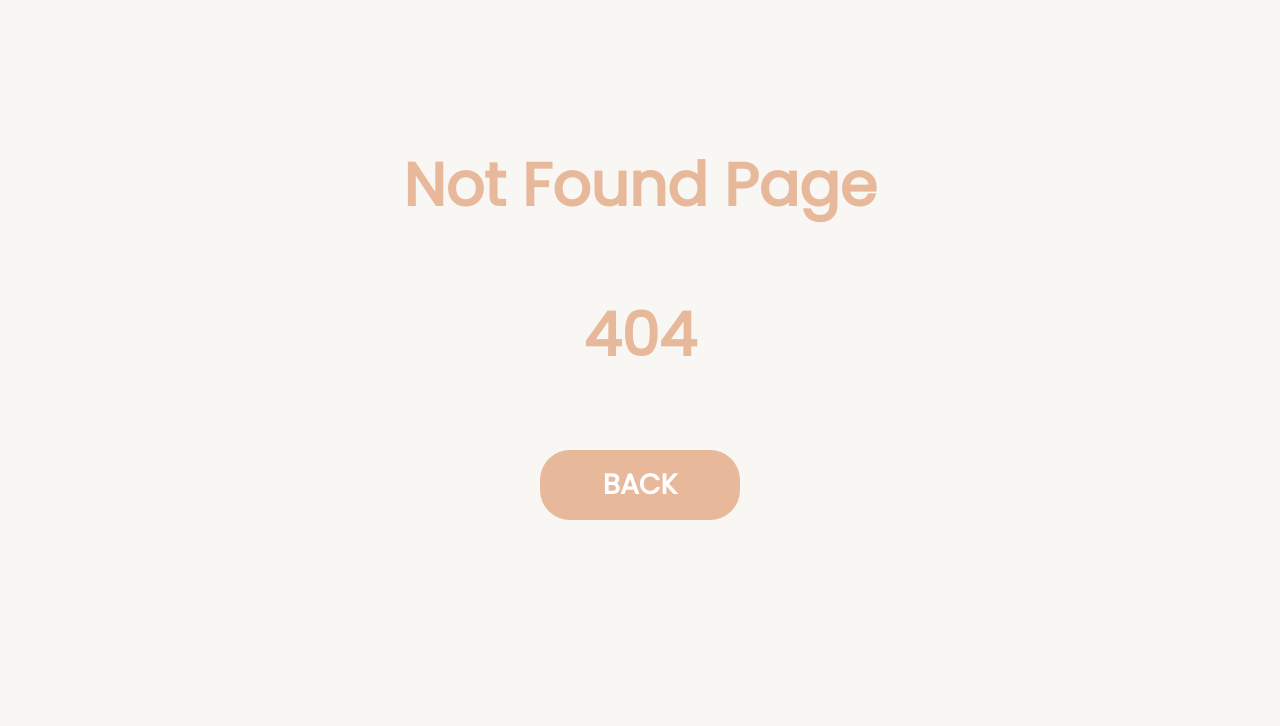
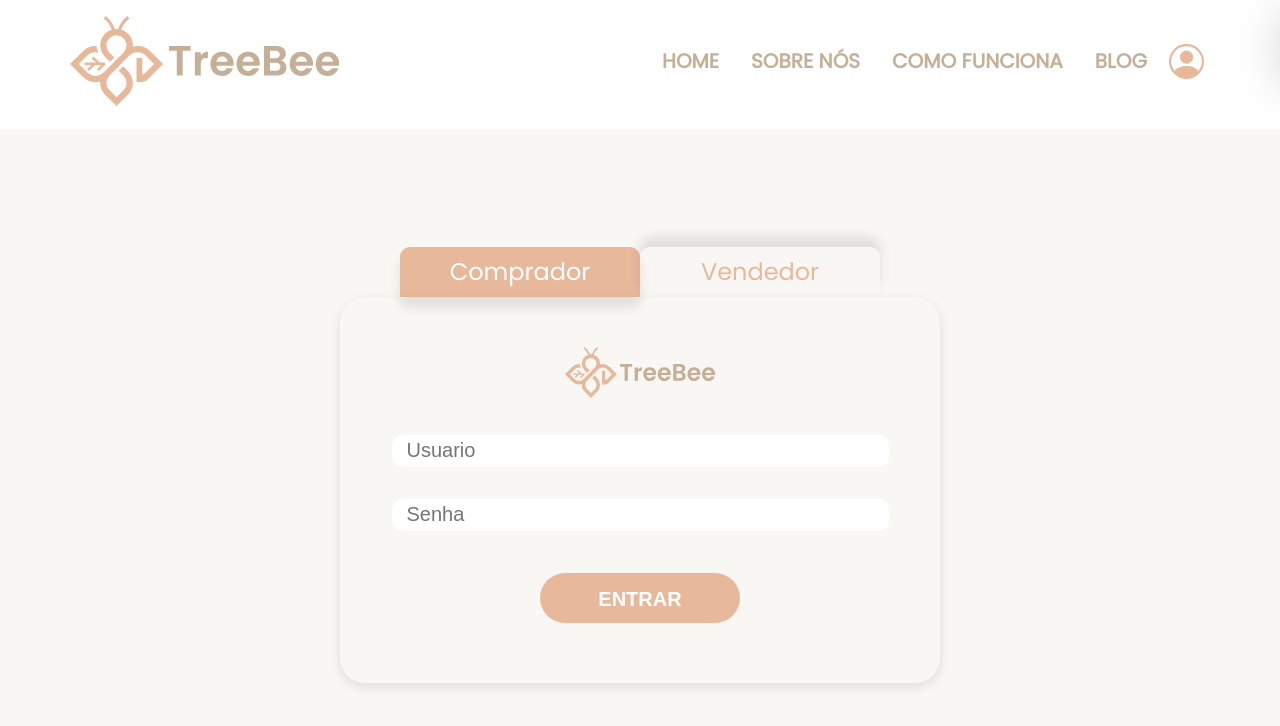
Before and after one commit to miguel-title/livestreaming-ecommerce, a React (Create React App) app: page /login in a window 1280 px wide. Before the commit this address had no page. Shown: the top 726 px of the page. Built offline with nearby package versions, Linux system fonts and the light colour scheme.

Commit message:
add login screen

```diff
--- a/src/routes/index.tsx
+++ b/src/routes/index.tsx
@@ -160,6 +160,12 @@ const routes: RouteItem[] = [
     component: lazy(() => import("../views/vendor")),
     type: 1,
   },
+
+  {
+    exact: true,
+    path: "/login",
+    component: lazy(() => import("../views/login")),
+  },
 ];
 
 export default routes;
--- a/src/views/header/index.tsx
+++ b/src/views/header/index.tsx
@@ -77,7 +77,7 @@ export default function index() {
           <UserAction>
             {/* <BroadcastButton></BroadcastButton> */}
 
-            <Link to="/">
+            <Link to="/login">
               <UserButton>
                 <svg
                   xmlns="http://www.w3.org/2000/svg"
--- /dev/null
+++ b/src/views/login/index.style.tsx
@@ -0,0 +1,142 @@
+import styled from "styled-components";
+
+export const LoginWrapper = styled.div`
+  height: calc(100vh - 130px);
+  background: #c5b0971a;
+  margin-top: 130px;
+
+  display: flex;
+  align-items: center;
+  justify-content: center;
+`;
+
+export const LoginWidgetContainer = styled.div`
+  width: 600px;
+  justify-content: center;
+  align-items: center;
+  display: flex;
+  flex-direction: column;
+
+  @media (max-width: 768px) {
+    width: 450px;
+  }
+
+  @media (max-width: 526px) {
+    width: 350px;
+  }
+`;
+
+export const TabContainer = styled.div`
+  display: flex;
+
+  width: 80%;
+  height: 50px;
+  font-size: 24px;
+
+  @media (max-width: 526px) {
+    font-size: 18px;
+    height: 40px;
+  }
+`;
+
+export const TabPart = styled.div`
+  width: 50%;
+  height: 100%;
+
+  text-align: center;
+  border-radius: 10px 10px 0 0;
+  box-shadow: rgb(0 0 0 / 10%) 0 -10px 12px;
+
+  line-height: 50px;
+  color: #e8b89b;
+
+  &.isSelected {
+    color: white;
+    background-color: #e8b89b;
+
+    box-shadow: rgb(0 0 0 / 10%) 0 10px 12px;
+  }
+
+  @media (max-width: 526px) {
+    line-height: 40px;
+  }
+`;
+
+export const LoginPart = styled.form`
+  width: 100%;
+  box-shadow: rgb(0 0 0 / 10%) 0 4px 12px;
+
+  border-radius: 25px;
+
+  display: flex;
+  flex-direction: column;
+  align-items: center;
+`;
+
+export const LogoPart = styled.img``;
+
+export const InputPart = styled.input`
+  background: #ffffff;
+  border-radius: 10px;
+  padding-left: 15px;
+
+  font-size: 20px;
+  width: 100%;
+  border: none;
+  height: 30px;
+`;
+
+export const LogoContainer = styled.div`
+  width: 150px;
+
+  margin-bottom: 30px;
+`;
+
+export const SubmitButtonContainer = styled.div`
+  width: 200px;
+
+  .submit {
+    text-transform: uppercase;
+    color: #ffffff;
+    background-color: #e8b89b;
+    width: 100%;
+    border-radius: 30px;
+    border: none;
+    text-align: center;
+    margin: auto;
+
+    height: 50px;
+
+    font-size: 20px;
+
+    line-height: 50px;
+    font-weight: 600;
+
+    cursor: pointer;
+
+    margin-top: 10px;
+    margin-bottom: 10px;
+
+    @media (max-width: 992px) {
+      width: 90%;
+    }
+
+    @media (max-width: 768px) {
+      font-size: 15px;
+    }
+
+    @media (max-width: 500px) {
+      font-size: 12px;
+    }
+  }
+`;
+
+export const ContentPart = styled.div`
+  width: 80%;
+
+  display: flex;
+  flex-direction: column;
+  align-items: center;
+
+  padding: 50px 0;
+`;
--- /dev/null
+++ b/src/views/login/index.tsx
@@ -0,0 +1,149 @@
+import React, { useEffect, useState } from "react";
+
+import Header from "../header";
+import {
+  InputPart,
+  LoginWidgetContainer,
+  LoginWrapper,
+  TabContainer,
+  TabPart,
+  LoginPart,
+  LogoPart,
+  LogoContainer,
+  SubmitButtonContainer,
+  ContentPart,
+} from "./index.style";
+
+import { useForm } from "react-hook-form";
+import { handleInputChange } from "react-select/dist/declarations/src/utils";
+
+export default function Login() {
+  const [role, setRole] = useState<number>(0); //User
+  const [email, setEmail] = useState<string>("");
+  const [password, setPassword] = useState<string>("");
+
+  const handleChangeRole = (role: number) => {
+    setRole(role);
+
+    setEmail("");
+    setPassword("");
+
+    if (role == 0) {
+      var element = document.querySelector(".Role1");
+      element?.classList.add("isSelected");
+
+      var element = document.querySelector(".Role2");
+      element?.classList.remove("isSelected");
+    } else if (role == 1) {
+      var element = document.querySelector(".Role1");
+      element?.classList.remove("isSelected");
+
+      var element = document.querySelector(".Role2");
+      element?.classList.add("isSelected");
+    }
+  };
+
+  const {
+    register,
+    handleSubmit,
+    formState: { errors },
+  } = useForm();
+
+  const submitData = async () => {
+    fetch("http://localhost:4000/vendor/login", {
+      method: "post",
+      headers: {
+        "Content-Type": "application/json",
+        Accept: "application/json",
+      },
+      body: JSON.stringify({
+        email: email,
+        password: password,
+        role: role,
+      }),
+    })
+      .then((res) => res.json())
+      .then((data) => {});
+  };
+
+  const handleInputChange = (e: any) => {
+    const target = e.target;
+    const name = target.name;
+
+    if (name === "email") {
+      setEmail(target.value);
+    }
+
+    if (name === "password") {
+      setPassword(target.value);
+    }
+  };
+
+  //validation
+  const validEmailRegex = RegExp(
+    /^(([^<>()\[\]\.,;:\s@\"]+(\.[^<>()\[\]\.,;:\s@\"]+)*)|(\".+\"))@(([^<>()[\]\.,;:\s@\"]+\.)+[^<>()[\]\.,;:\s@\"]{2,})$/i
+  );
+
+  return (
+    <>
+      <Header />
+      <LoginWrapper>
+        <LoginWidgetContainer>
+          <TabContainer>
+            <TabPart
+              className="Role1 isSelected"
+              onClick={() => handleChangeRole(0)}
+            >
+              Comprador
+            </TabPart>
+            <TabPart className="Role2" onClick={() => handleChangeRole(1)}>
+              Vendedor
+            </TabPart>
+          </TabContainer>
+          <LoginPart onSubmit={handleSubmit(submitData)}>
+            <ContentPart>
+              <LogoContainer>
+                <LogoPart src="/static/icons/logo.svg" />
+              </LogoContainer>
+              <InputPart
+                id="email"
+                {...register("email", {
+                  pattern: validEmailRegex,
+                  required: true,
+                })}
+                onChangeCapture={handleInputChange}
+                placeholder="Usuario"
+                value={email}
+              />
+              <p>
+                {errors.email && (
+                  <span style={{ color: "red" }}>
+                    Este campo é obrigatório.
+                  </span>
+                )}
+              </p>
+              <InputPart
+                id="password"
+                {...register("password", { required: true })}
+                type="password"
+                onChangeCapture={handleInputChange}
+                placeholder="Senha"
+                value={password}
+              />
+              <p>
+                {errors.password && (
+                  <span style={{ color: "red" }}>
+                    Este campo é obrigatório.
+                  </span>
+                )}
+              </p>
+              <SubmitButtonContainer>
+                <input type="submit" value="Entrar" className="submit" />
+              </SubmitButtonContainer>
+            </ContentPart>
+          </LoginPart>
+        </LoginWidgetContainer>
+      </LoginWrapper>
+    </>
+  );
+}
```
